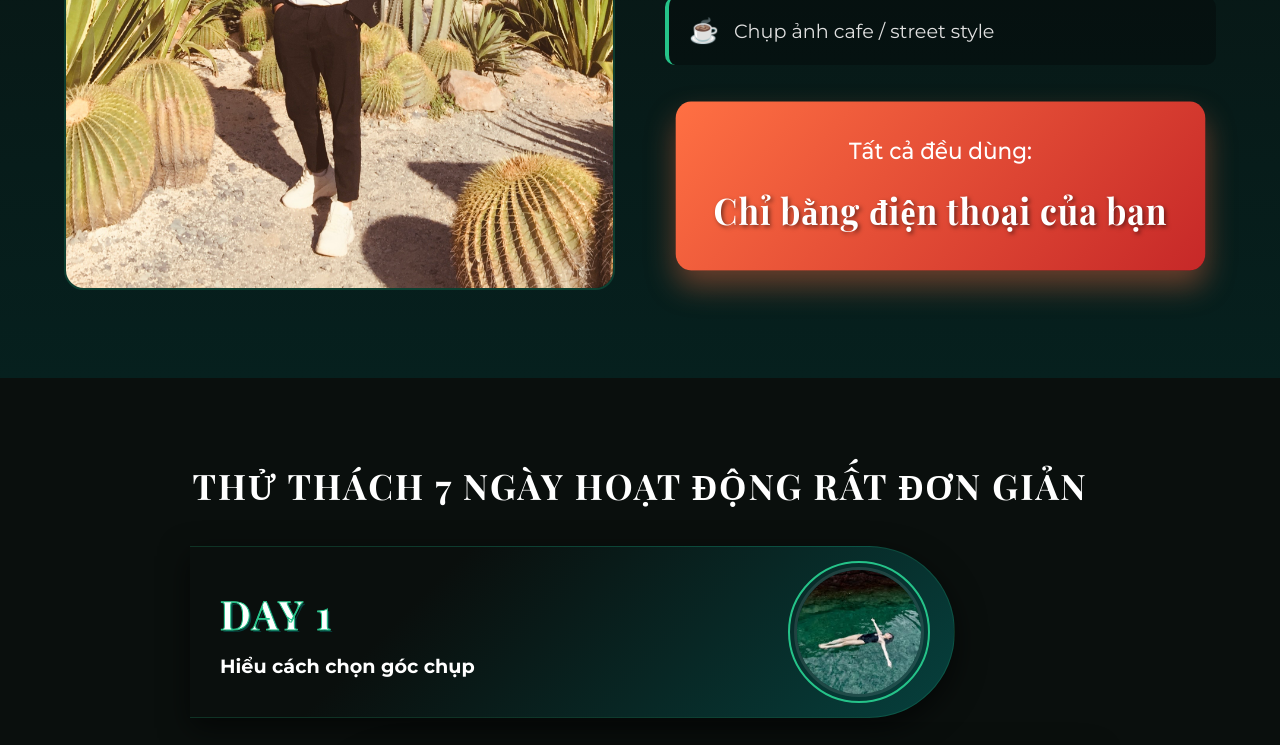
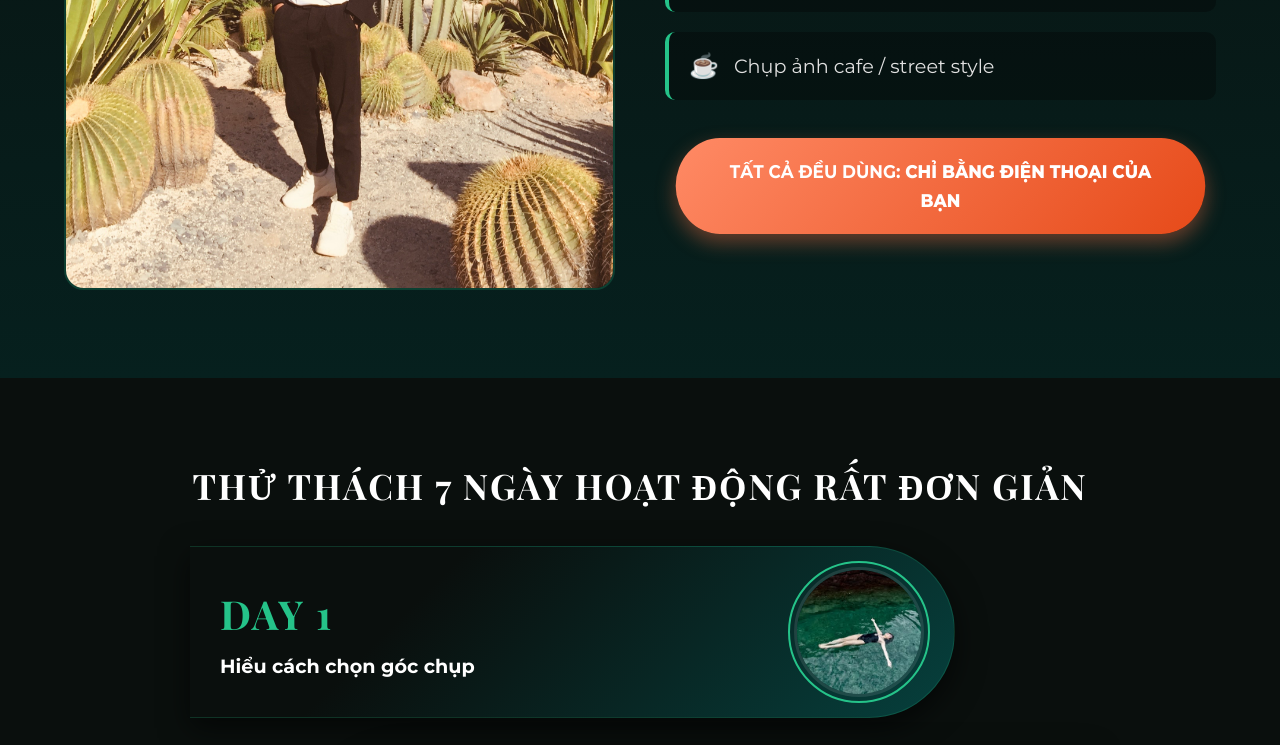
Before and after one commit to minhtaneditor-hue/7daychallenge, a plain HTML site: page index.html in a window 1280 px wide. Shown: the part 1990-2735 px from the top of the page. Drawn offline with nearby package versions, Linux system fonts and the light colour scheme; a web font is replaced by a local one.

Commit message:
UI Updates: Clean up day num styling and make accent box look like CTA button

```diff
--- a/style.css
+++ b/style.css
@@ -279,27 +279,24 @@ h1, h2, h3 {
     font-size: 1.5rem;
 }
 .accent-box {
-    margin-top: 40px;
-    padding: 30px;
-    background: linear-gradient(135deg, var(--accent-orange), #C62828);
-    border-radius: 16px;
+    margin: 40px auto 0 auto;
+    width: fit-content;
+    background: linear-gradient(135deg, #FF8A65, #E64A19);
+    color: #fff;
+    padding: 18px 36px;
+    border-radius: 50px;
+    font-size: 1.1rem;
+    font-weight: 700;
+    text-transform: uppercase;
     text-align: center;
-    color: #fff;
-    box-shadow: 0 15px 30px rgba(255, 112, 67, 0.4);
+    box-shadow: 0 8px 20px rgba(255, 112, 67, 0.4);
     animation: jelly 3s infinite;
 }
 .accent-box p {
-    font-size: 1.4rem;
-    font-weight: 500;
+    margin: 0;
 }
 .accent-box strong {
-    display: block;
-    font-size: 2.2rem;
-    font-family: 'Playfair Display', serif;
-    letter-spacing: 1px;
-    margin-top: 10px;
-    text-shadow: 2px 2px 4px rgba(0,0,0,0.5);
-    color: #fff;
+    font-weight: 900;
 }
 
 /* --- 4. HOW IT WORKS --- */
@@ -387,9 +384,9 @@ h1, h2, h3 {
     text-align: left;
 }
 .day-num {
-    color: #fff;
-    -webkit-text-stroke: 1px var(--light-green);
-    text-shadow: 2px 2px 0 var(--primary-green);
+    color: var(--light-green);
+    -webkit-text-stroke: none;
+    text-shadow: none;
     font-weight: 900;
     font-size: 2.5rem;
     margin-bottom: 5px;
@@ -397,8 +394,9 @@ h1, h2, h3 {
     letter-spacing: 2px;
 }
 .day-card.day-final .day-num {
-    -webkit-text-stroke: 1px var(--accent-orange);
-    text-shadow: 2px 2px 0 #000;
+    color: var(--accent-orange);
+    -webkit-text-stroke: none;
+    text-shadow: none;
 }
 .day-overlay p {
     color: #fff;
```
